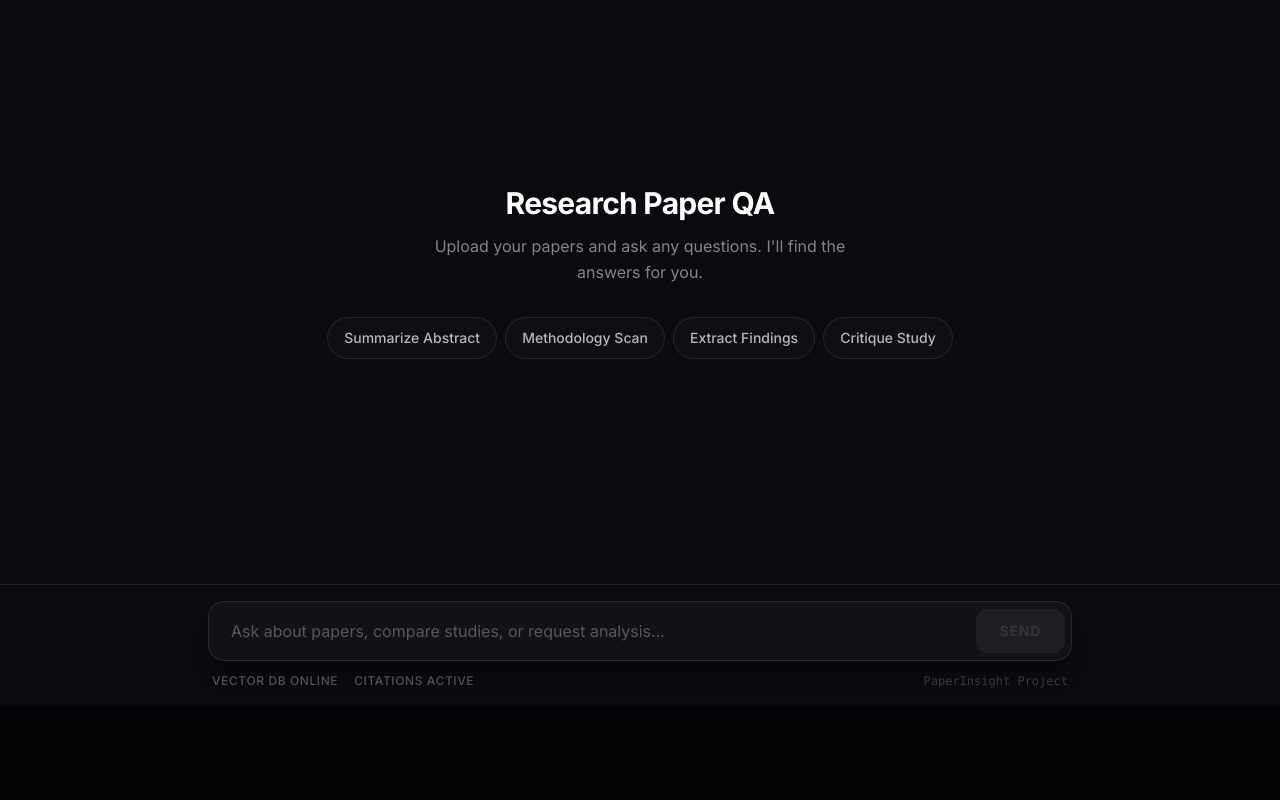
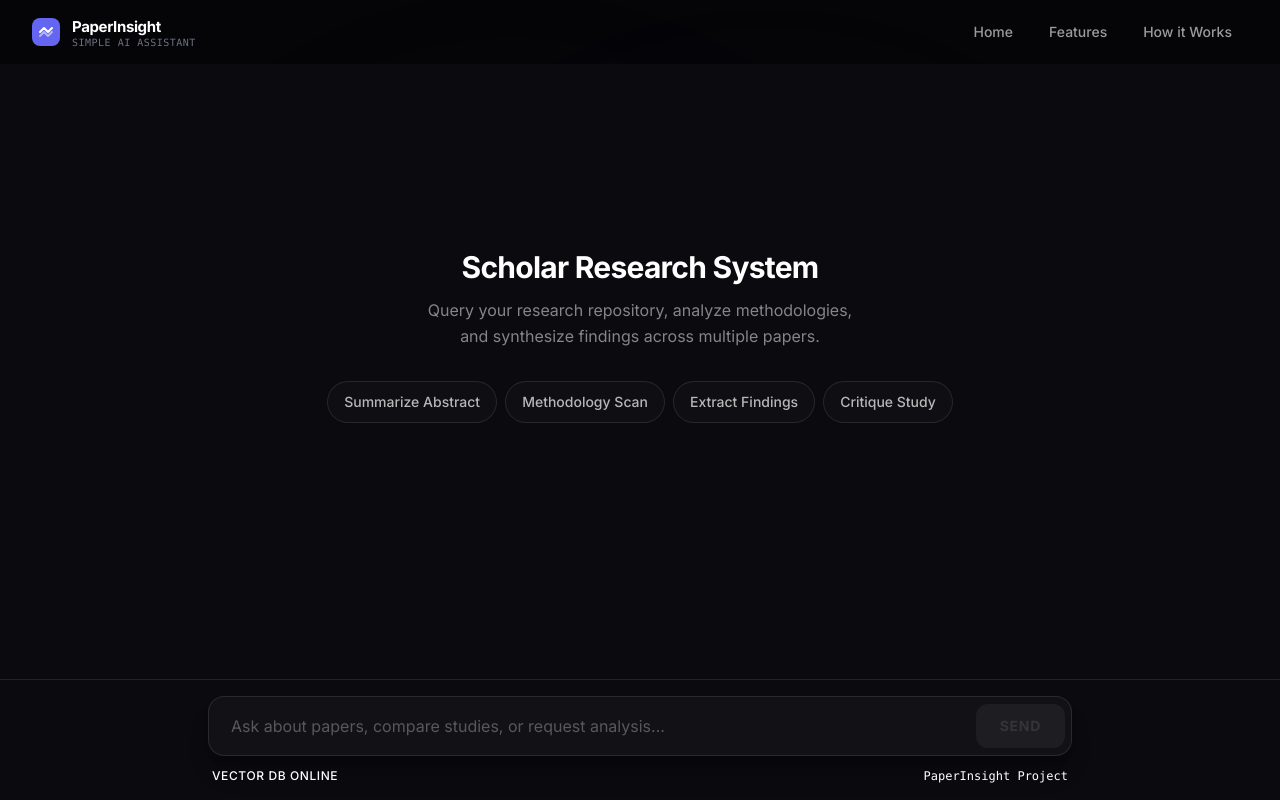
Before and after one commit to NikhilPatil2727/langchain-rag-system, a Next.js app: page /chat in a window 1280 px wide. Built offline with nearby package versions, Linux system fonts and the light colour scheme.

Commit message:
Navbar is added to Chat

```diff
--- a/app/chat/page.js
+++ b/app/chat/page.js
@@ -3,6 +3,7 @@
 import { useState, useEffect, useRef } from 'react';
 import { askQuestion } from '@/actions/chat';
 import { motion, AnimatePresence } from 'framer-motion';
+import Navbar from '@/components/Navbar';
 
 const QuickActions = ({ onSelect }) => {
   const actions = [
@@ -114,13 +115,13 @@ const TypingIndicator = () => (
             className="w-2 h-2 rounded-full bg-indigo-400"
           />
         </div>
-        <span className="text-sm text-white/50">Thinking...</span>
+        <span className="text-sm text-white/50">Scholar is thinking...</span>
       </div>
     </div>
   </motion.div>
 );
 
-export default function ChatInterface() {
+function ChatInterface() {
   const [messages, setMessages] = useState([]);
   const [input, setInput] = useState('');
   const [isLoading, setIsLoading] = useState(false);
@@ -227,10 +228,10 @@ export default function ChatInterface() {
               >
 
                 <h1 className="text-3xl font-bold text-white mb-3 tracking-tight">
-                  Research Paper QA
+                  Scholar Research System
                 </h1>
                 <p className="text-white/50 max-w-md mx-auto text-base leading-relaxed">
-                  Upload your papers and ask any questions. I'll find the answers for you.
+                  Query your research repository, analyze methodologies, and synthesize findings across multiple papers.
                 </p>
 
                 <QuickActions onSelect={(val) => handleSubmit(null, val)} />
@@ -289,13 +290,10 @@ export default function ChatInterface() {
           <div className="mt-3 flex items-center justify-between px-1">
             <div className="flex items-center gap-4">
               <div className="flex items-center gap-1.5">
-                <span className="text-xs text-white/30 truncate uppercase tracking-wider font-medium">Vector DB Online</span>
-              </div>
-              <div className="flex items-center gap-1.5">
-                <span className="text-xs text-white/30 truncate uppercase tracking-wider font-medium">Citations Active</span>
+                <span className="text-xs text-white truncate uppercase tracking-wider font-medium">Vector DB Online</span>
               </div>
             </div>
-            <span className="text-xs text-white/20 font-mono">
+            <span className="text-xs text-white font-mono">
               PaperInsight Project
             </span>
           </div>
@@ -304,3 +302,20 @@ export default function ChatInterface() {
     </div>
   );
 }
+
+export default function ChatPage() {
+  return (
+    <div className="flex flex-col h-screen bg-[#050507] overflow-hidden">
+      <Navbar />
+
+      <div className="flex-1 flex flex-col pt-16 relative min-h-0">
+        <div className="absolute top-1/4 left-1/4 w-96 h-96 bg-indigo-500/10 blur-[120px] rounded-full pointer-events-none" />
+        <div className="absolute bottom-1/4 right-1/4 w-96 h-96 bg-purple-500/10 blur-[120px] rounded-full pointer-events-none" />
+
+        <div className="flex-1 flex flex-col min-h-0 relative z-10 h-full">
+          <ChatInterface />
+        </div>
+      </div>
+    </div>
+  );
+}
```
